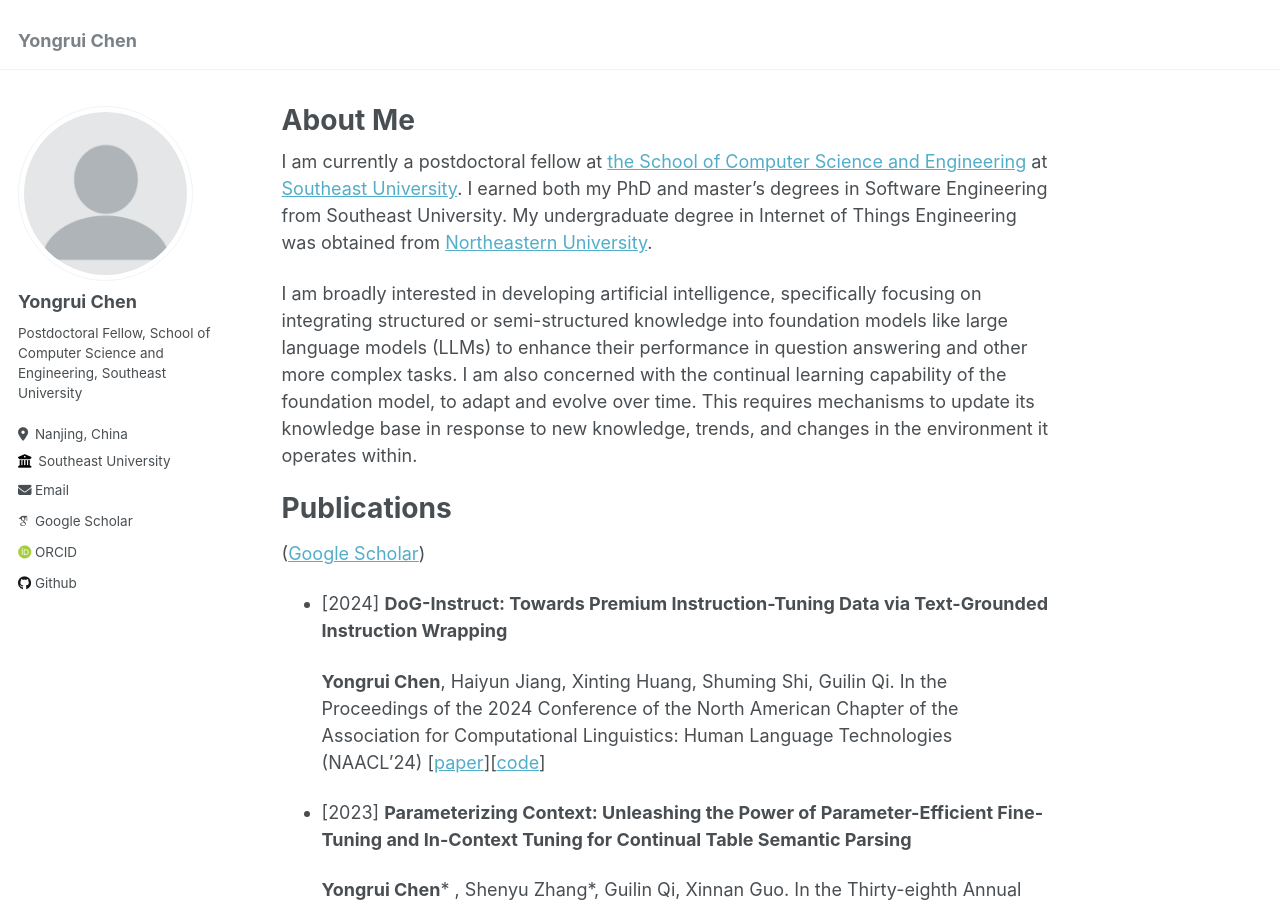
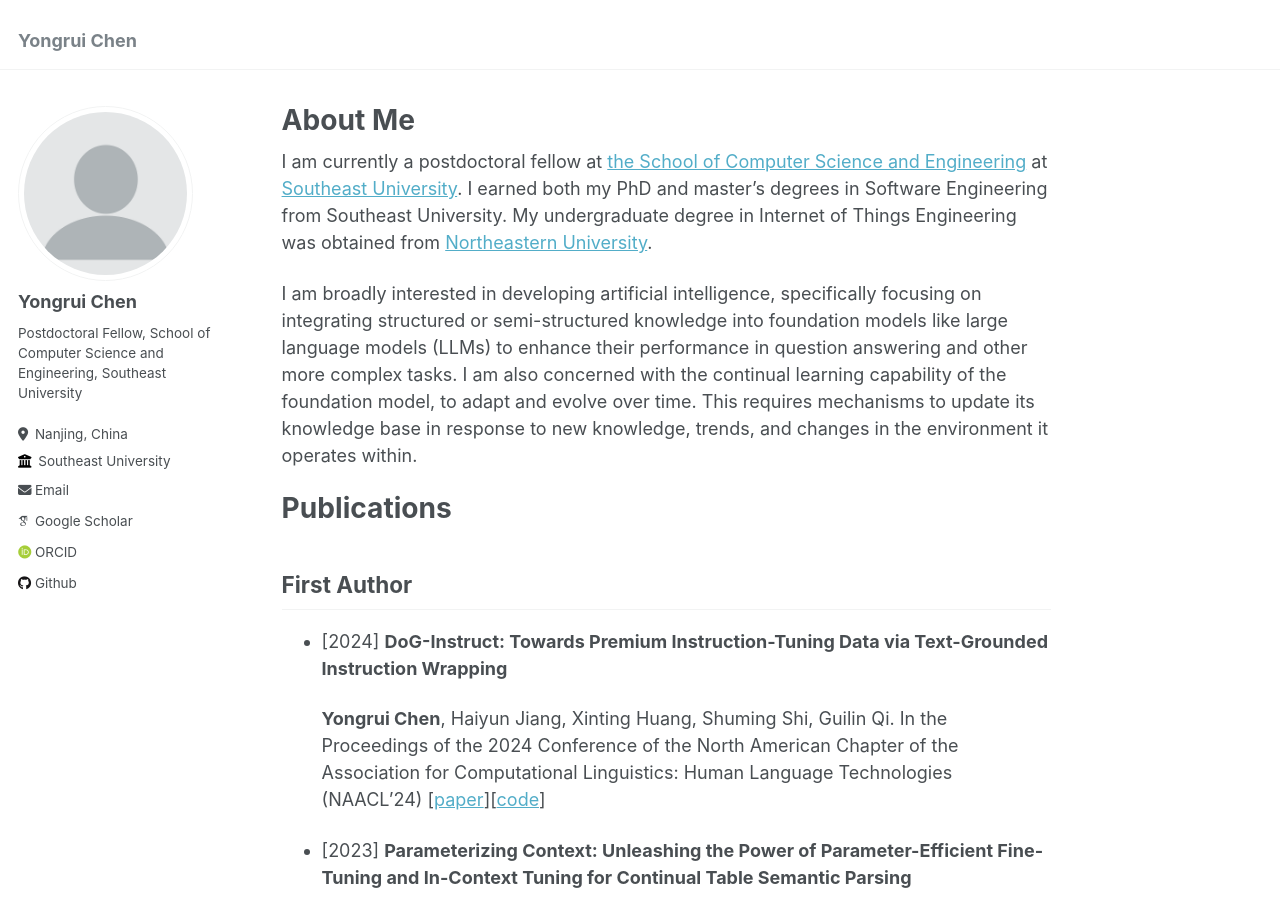
Before and after one commit to Bahuia/bahuia.github.io, a Jekyll site: the page built from _pages/about.md, in a window 1280 px wide and 900 px high. Built offline with Jekyll 4.4.1, drawn with Linux system fonts in a browser that asks for light colours; some web fonts are replaced.

Commit message:
20240721

```diff
--- a/_pages/about.md
+++ b/_pages/about.md
@@ -16,7 +16,9 @@ I am also concerned with the continual learning capability of the foundation mod
 
 Publications
 ======
-([Google Scholar](https://scholar.google.com/citations?user=8ZjIHyEAAAAJ&hl=zh-CN&oi=ao))
+
+First Author
+------
 
 * [2024] **DoG-Instruct: Towards Premium Instruction-Tuning Data via Text-Grounded Instruction Wrapping**
 
```
